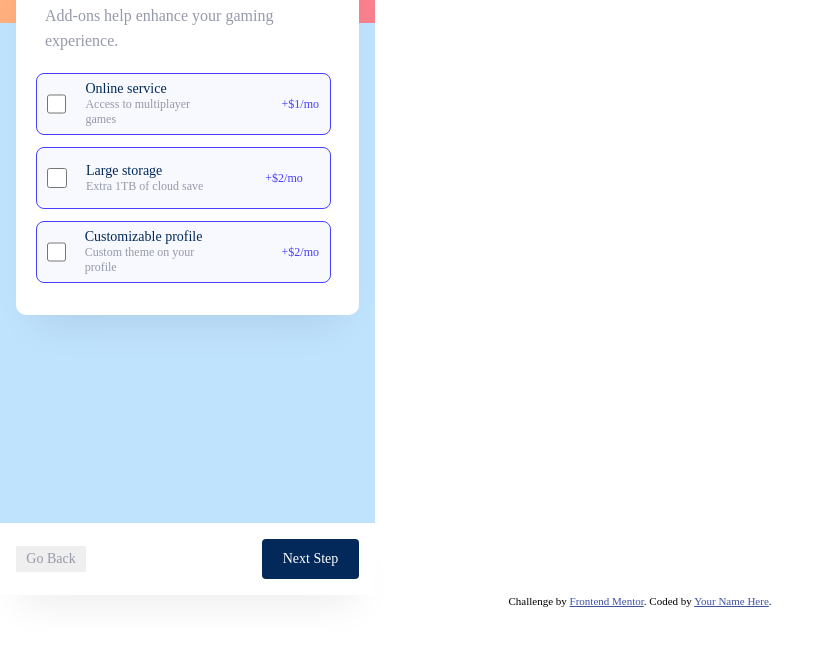
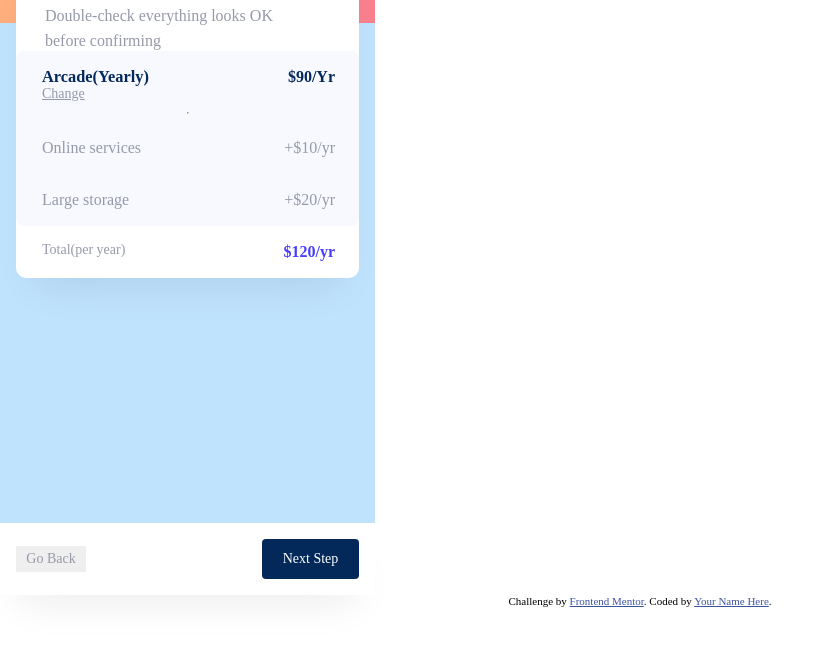
Before and after one commit to BlueDragn/multi-step-form, a plain HTML site: page index.html in a window 1280 px wide. Shown: the part 149-800 px from the top of the page, without its empty margins (0-834 px from the left). Drawn offline with Linux system fonts and the light colour scheme.

Commit message:
Phase04: Added order_summary page

```diff
--- a/index.html
+++ b/index.html
@@ -208,7 +208,7 @@
       <!---Step_02 Ends-->
 
       <!--Step_03 Begins ---->
-      <div class="form-container" id="add-ons-container">
+      <div class="form-container" id="add-ons-container" style="display: none;">
 <div class="header-info">
   <h2> Pick add-ons</h2>
   <p>Add-ons help enhance your gaming experience.</p>
@@ -242,6 +242,39 @@
 </form>
       </div>
       <!--- Step_03 Ends ------>
+
+      <!-----Step_04 Begins--------->
+      <div class="form-container" id="Order_summary">
+        <div class="header-info">
+          <h2>Finishing up</h2>
+          <p>Double-check everything looks OK before confirming</p>
+        </div>
+        <div class="order_sum">
+          <article class="plan_duration">
+
+          <h3>Arcade(Yearly)</h3>
+          <a href="#subcription-plan">Change</a>
+          <p>$90/Yr</p>
+
+          </article>
+<hr>
+
+       <article class="service_type">
+            <p>Online services</p>
+            <p>+$10/yr</p>
+          </article>
+
+          <article class="storage_type">
+            <p>Large storage</p>
+            <p>+$20/yr</p>
+          </article>
+        </div>
+        <article class="total">
+          <h3>Total(per year)</h3>
+          <p>$120/yr</p>
+        </article>
+
+      </div>
     </section>
     <!-- Middle section ends-->
     <section class="footer" id="footer">
--- a/style.css
+++ b/style.css
@@ -504,4 +504,119 @@ color: #483EFF;
 margin-left: 35px;
 padding: 11px;
 }
+
+
+/*** Section_03 ***/
+.order_sum{
+    /* Very Light Grey */
+background: #F8F9FF;
+border-radius: 8px;
+display: flex;
+flex-direction: column;
+justify-content: space-around;
+}
+.plan_duration{
+    display: flex;
+    justify-content: space-between;
+    /* border: 1px solid red; */
+    padding-left: 26px;
+    padding-right: 24px;
+    font-style: normal;
+    font-weight: 700;
+    font-size: 14px;
+    line-height: 20px;
+    /* identical to box height, or 143% */
+    text-align: right;
+    /* Denim */
+    color: #022959;
+
+}
+
+.plan_duration > a{
+    align-self:flex-end;
+    margin-left: 0;
+    position:absolute;
+    left: 26px;
+
+font-family: 'Ubuntu';
+font-style: normal;
+font-weight: 400;
+font-size: 14px;
+line-height: 20px;
+/* identical to box height, or 143% */
+
+text-decoration-line: underline;
+
+/* Grey */
+
+color: #9699AA;
+}
+
+.service_type{
+    display: flex;
+    justify-content: space-between;
+    padding-left: 26px;
+    padding-right: 24px;
+
+    font-family: 'Ubuntu';
+
+    font-style: normal;
+    font-weight: 400;
+    font-size: 14px;
+    line-height: 20px;
+    /* identical to box height, or 143% */
+    /* Grey */
+    color: #9699AA;
+}
+.storage_type{
+    display: flex;
+    justify-content: space-between;
+    padding-left: 26px;
+    padding-right: 24px;
+    font-family: 'Ubuntu';
+font-style: normal;
+font-weight: 400;
+font-size: 14px;
+line-height: 20px;
+/* identical to box height, or 143% */
+/* Grey */
+color: #9699AA;
+}
+.total{
+    display: flex;
+    justify-content: space-between;
+    padding-left: 26px;
+    padding-right: 24px;
+
+}
+.total > h3{
+
+font-family: 'Ubuntu';
+font-style: normal;
+font-weight: 400;
+font-size: 14px;
+line-height: 20px;
+/* identical to box height, or 143% */
+
+
+/* Grey */
+
+color: #9699AA;
+}
+.total > p{
+    font-family: 'Ubuntu';
+font-style: normal;
+font-weight: 700;
+font-size: 16px;
+line-height: 20px;
+/* identical to box height, or 125% */
+
+text-align: right;
+
+/* Purple */
+
+color: #483EFF;
+
+}
+
 /** Middle Section Ends **/
```
